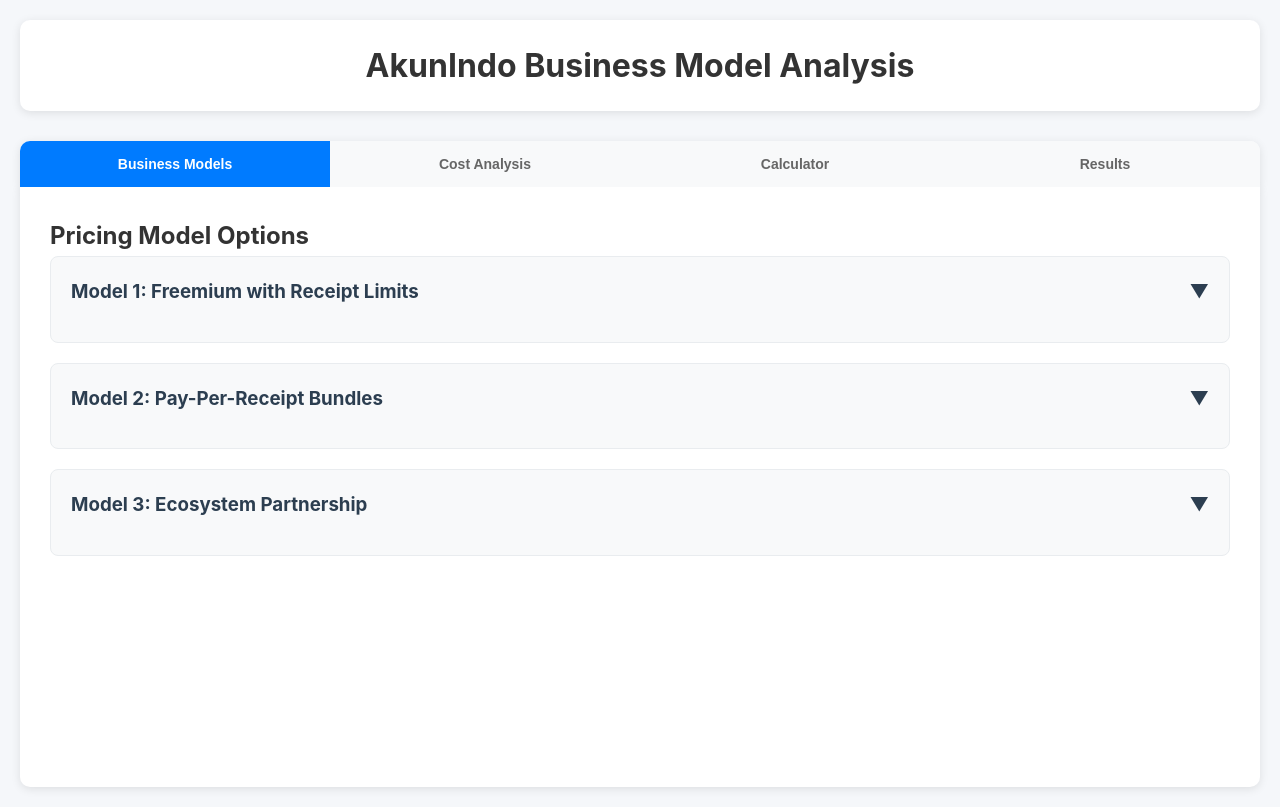
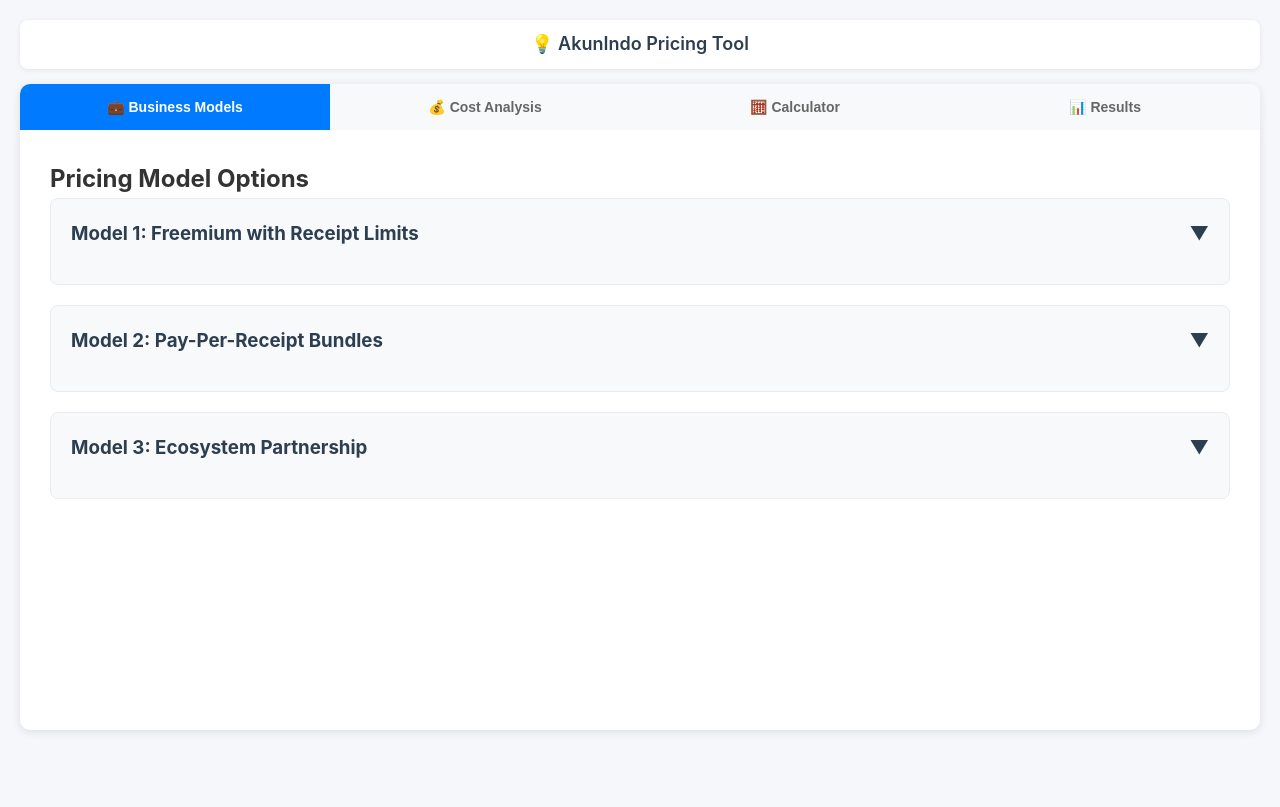
Before and after one commit to AkunIndo/akunindo-pricing-tool, a website: page index.html in a window 1280 px wide. Drawn offline with Linux system fonts and the light colour scheme.

Commit message:
Improve UI: add emojis to tabs and optimize spacing
- Add emojis to tab titles for more engaging interface
- Compact header design to save screen space
- Fix bullet point styling in Results tab cards
- Better spacing and typography in recommendation sections

```diff
--- a/index.html
+++ b/index.html
@@ -22,11 +22,18 @@
 
         .header {
             text-align: center;
-            margin-bottom: 30px;
+            margin-bottom: 15px;
             background: white;
-            padding: 20px;
-            border-radius: 10px;
-            box-shadow: 0 2px 10px rgba(0,0,0,0.1);
+            padding: 10px 15px;
+            border-radius: 8px;
+            box-shadow: 0 1px 5px rgba(0,0,0,0.08);
+        }
+
+        .header h1 {
+            font-size: 18px;
+            margin: 0;
+            color: #2c3e50;
+            font-weight: 600;
         }
 
         .tabs {
@@ -298,6 +305,17 @@
             border-left: 4px solid #6c5ce7;
         }
 
+        .phase-card ul, .stage-recommendation ul, .insight-card ul, .risk-card ul {
+            margin-left: 20px;
+            margin-top: 10px;
+            margin-bottom: 10px;
+        }
+
+        .phase-card li, .stage-recommendation li, .insight-card li, .risk-card li {
+            margin-bottom: 6px;
+            line-height: 1.4;
+        }
+
         .stage-recommendation {
             padding: 15px;
             border-radius: 8px;
@@ -355,6 +373,17 @@
         .risk-card ul ul li {
             font-size: 0.9em;
             color: #666;
+            margin-bottom: 4px;
+        }
+
+        /* Better spacing for card content */
+        .phase-card h5, .stage-recommendation h4, .insight-card h5, .risk-card h5 {
+            margin-bottom: 12px;
+            margin-top: 0;
+        }
+
+        .phase-card p, .stage-recommendation p, .insight-card p, .risk-card p {
+            margin-bottom: 8px;
         }
 
         @media (max-width: 768px) {
@@ -376,15 +405,15 @@
 <body>
     <div class="container">
         <div class="header">
-            <h1>AkunIndo Business Model Analysis</h1>
+            <h1>💡 AkunIndo Pricing Tool</h1>
         </div>
 
         <div class="tabs">
-            <button class="tab active" onclick="showTab('models')">Business Models</button>
-            <button class="tab" onclick="showTab('costs')">Cost Analysis</button>
-            <button class="tab" onclick="showTab('calculator')">Calculator</button>
+            <button class="tab active" onclick="showTab('models')">💼 Business Models</button>
+            <button class="tab" onclick="showTab('costs')">💰 Cost Analysis</button>
+            <button class="tab" onclick="showTab('calculator')">🧮 Calculator</button>
             <button class="tab" onclick="showTab('results')" id="results-tab">
-                Results
+                📊 Results
                 <span class="update-indicator" id="update-indicator">!</span>
             </button>
         </div>
```
Also changed, not shown: .claude/settings.local.json (added).
